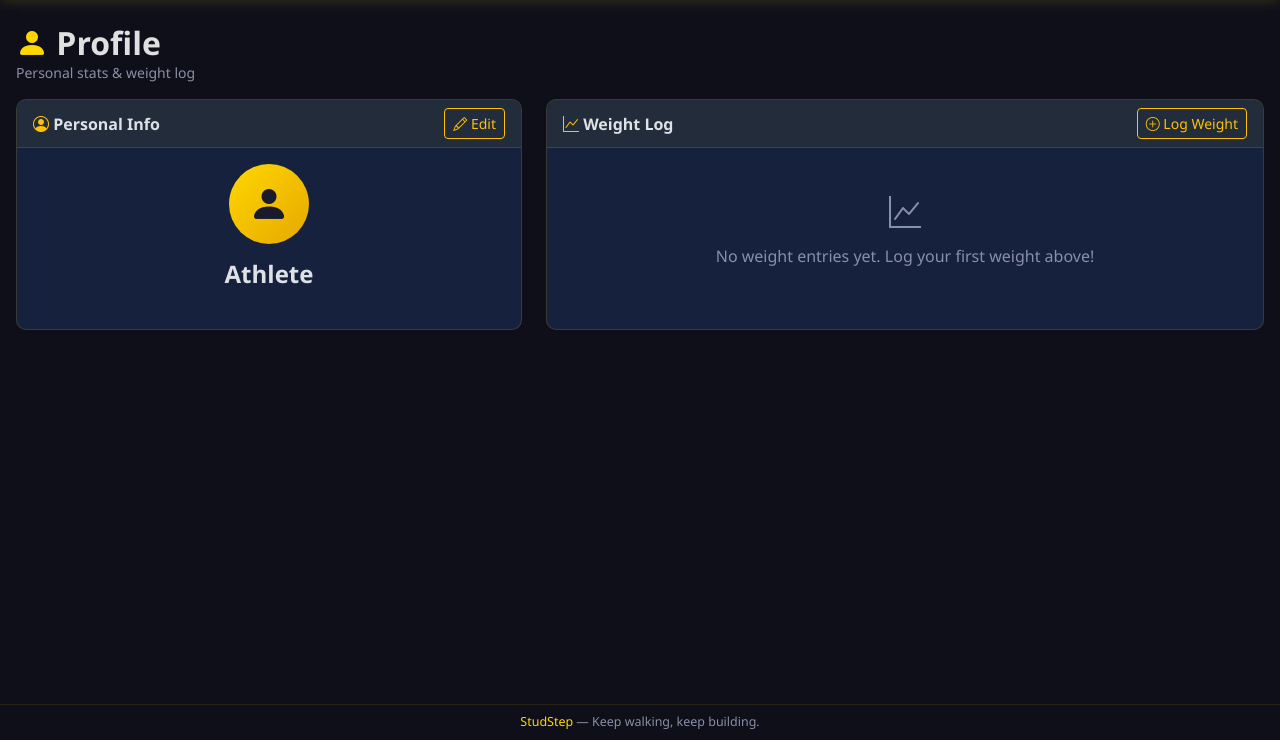
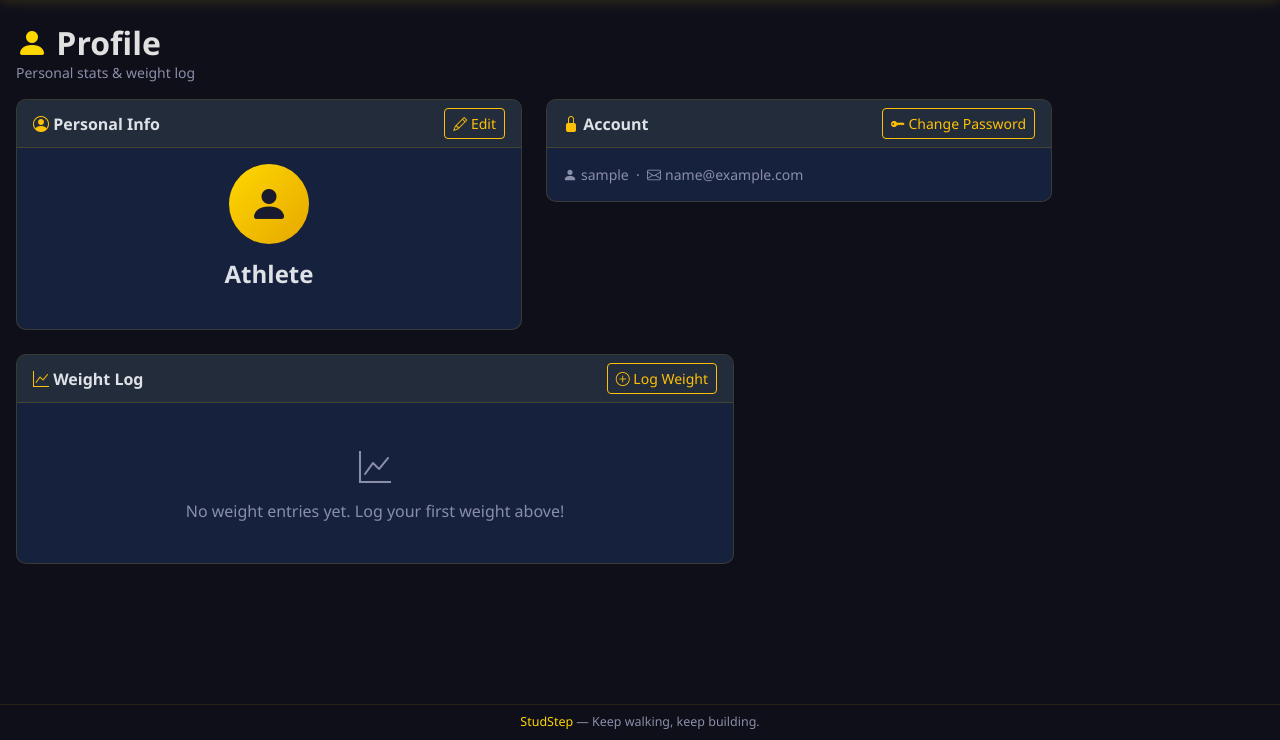
Before and after one commit to christiangoff/lego_walk, a Flask app: page /profile in a window 1280 px wide. Shown: the part 60-800 px from the top of the page. Run offline with Flask 3, Linux system fonts and the light colour scheme; the visitor is signed in with stand-in values (Sample User, id 1); data comes from the database, SQL or seed files in the repository; data that the repository does not hold is empty.

Commit message:
Add change password form to profile page
Co-Authored-By: Claude Sonnet 4.6 <noreply@anthropic.com>

```diff
--- a/app.py
+++ b/app.py
@@ -558,6 +558,20 @@ def profile():
             except Exception as e:
                 db.session.rollback()
                 flash(f"Error deleting weight: {e}", "danger")
+        elif action == "change_password":
+            current_pw = request.form.get("current_password", "")
+            new_pw = request.form.get("new_password", "")
+            confirm_pw = request.form.get("confirm_new_password", "")
+            if not current_user.check_password(current_pw):
+                flash("Current password is incorrect.", "danger")
+            elif not new_pw:
+                flash("New password cannot be blank.", "danger")
+            elif new_pw != confirm_pw:
+                flash("New passwords do not match.", "danger")
+            else:
+                current_user.set_password(new_pw)
+                db.session.commit()
+                flash("Password updated successfully.", "success")
         return redirect(url_for("profile"))
 
     weight_logs = WeightLog.query.filter_by(user_id=current_user.id).order_by(WeightLog.date.desc(), WeightLog.created_at.desc()).all()
--- a/templates/profile.html
+++ b/templates/profile.html
@@ -92,6 +92,46 @@
             </div>
             <button type="submit" class="btn btn-lego-yellow w-100">
               <i class="bi bi-check-circle-fill"></i> Save Profile
+            </button>
+          </form>
+        </div>
+      </div>
+    </div>
+  </div>
+
+  <!-- Change Password -->
+  <div class="col-lg-5">
+    <div class="card">
+      <div class="card-header fw-semibold d-flex justify-content-between align-items-center">
+        <span><i class="bi bi-lock-fill text-warning"></i> Account</span>
+        <button class="btn btn-sm btn-outline-warning" data-bs-toggle="collapse" data-bs-target="#changePasswordForm">
+          <i class="bi bi-key-fill"></i> Change Password
+        </button>
+      </div>
+      <div class="card-body">
+        <p class="text-muted small mb-0">
+          <i class="bi bi-person-fill me-1"></i>{{ current_user.display_name }}
+          &nbsp;&middot;&nbsp;
+          <i class="bi bi-envelope me-1"></i>{{ current_user.email }}
+        </p>
+        <div class="collapse mt-3" id="changePasswordForm">
+          <hr>
+          <form method="POST">
+            <input type="hidden" name="action" value="change_password" />
+            <div class="mb-3">
+              <label class="form-label fw-semibold">Current Password</label>
+              <input type="password" class="form-control" name="current_password" required />
+            </div>
+            <div class="mb-3">
+              <label class="form-label fw-semibold">New Password</label>
+              <input type="password" class="form-control" name="new_password" required />
+            </div>
+            <div class="mb-3">
+              <label class="form-label fw-semibold">Confirm New Password</label>
+              <input type="password" class="form-control" name="confirm_new_password" required />
+            </div>
+            <button type="submit" class="btn btn-lego-yellow w-100">
+              <i class="bi bi-check-circle-fill"></i> Update Password
             </button>
           </form>
         </div>
```
